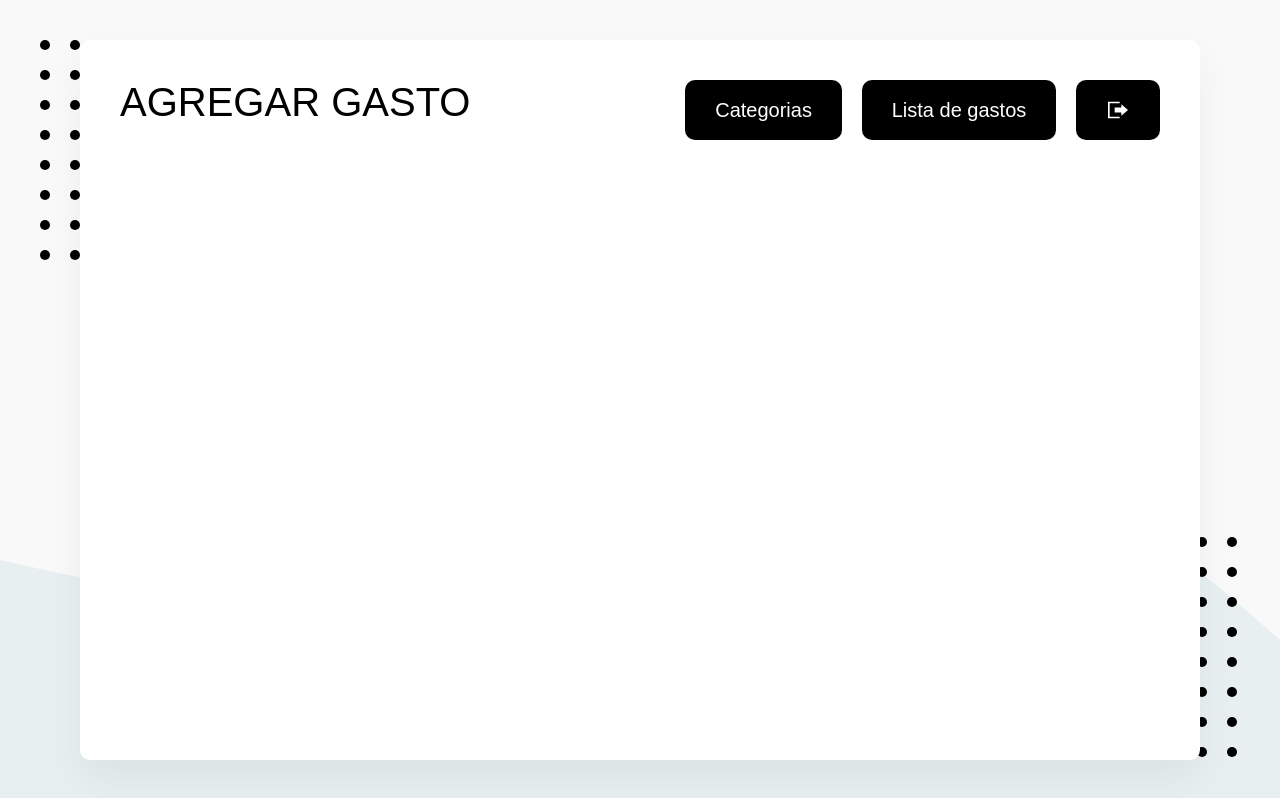
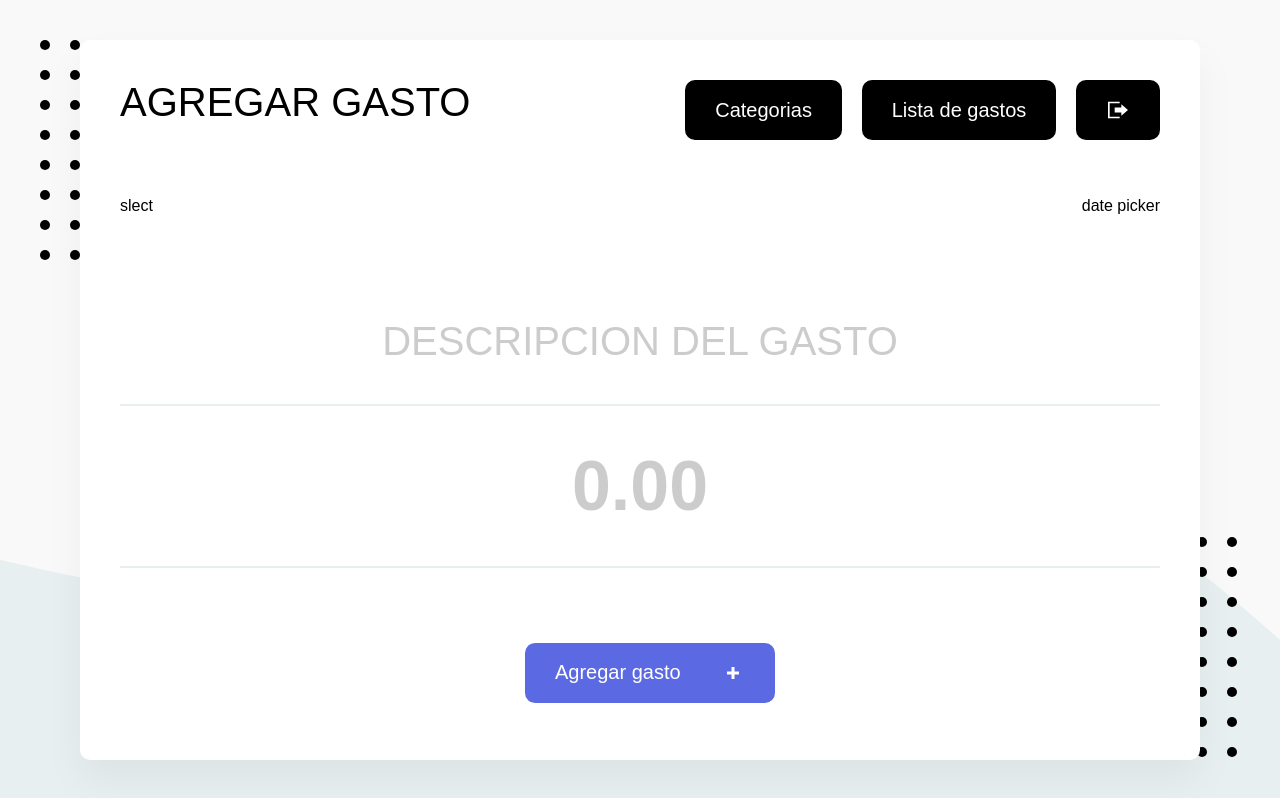
Before and after one commit to adrianjguerrero/app-gastos, a React (Create React App) app: page / in a window 1280 px wide. Built offline with nearby package versions, Linux system fonts and the light colour scheme; no server answers; sample sign-in values are in the browser's storage; what webfontloader would draw is missing.

Commit message:
formulario base para registrar gastos

```diff
--- a/src/App.js
+++ b/src/App.js
@@ -1,6 +1,8 @@
 import './App.css';
 import {Helmet} from 'react-helmet'
+
 import  {Header, Titulo, ContenedorBotones, ContenedorHeader} from './elements/Header'
+import ExpenseForm from './components/ExpenseForm'
 import Boton from './elements/Boton'
 import BtnLogout from './elements/BtnLogout'
 
@@ -20,6 +22,7 @@ function App() {
           </ContenedorBotones>
         </ContenedorHeader>
       </Header>
+      <ExpenseForm/>
 
     </>
   );
--- /dev/null
+++ b/src/components/ExpenseForm.js
@@ -0,0 +1,42 @@
+import React,{useState} from 'react';
+import {ContenedorBoton,ContenedorFiltros,Input,InputGrande,Formulario} from './../elements/FormElements'
+import Boton from './../elements/Boton'
+import {ReactComponent as IconoPlus} from './../images/plus.svg'
+
+const ExpenseForm = () => {
+
+    const [description,cambiarDescription] = useState('')
+    const [valor,cambiarValor] = useState('')
+
+    const handleChange = (e) => {
+        if(e.target.name === 'description') {
+            cambiarDescription(e.target.value)
+        } else if(e.target.name === 'valor') {
+            cambiarValor(e.target.value.replace(/[^0-9.]/g,''))
+        }
+    }
+    return (
+        <>
+            <Formulario>
+                <ContenedorFiltros>
+                    <p>slect</p>
+                    <p>date picker</p>
+                </ContenedorFiltros>
+                <div>
+                    <Input type="text" name="description" id="description"
+                     placeholder="Descripcion del gasto" value={description} onChange={handleChange}/>
+                    <InputGrande type="text" name="valor" id="valor"
+                    placeholder="0.00" value={valor} onChange={handleChange}/>
+                </div>
+                <ContenedorBoton>
+                    <Boton as="button" primario conIcono type="submit">
+                        Agregar gasto
+                        <IconoPlus/>
+                    </Boton>
+                </ContenedorBoton>
+            </Formulario>
+        </>
+    );
+}
+
+export default ExpenseForm;
```
Also changed, not shown: 1 other file (tests, documents, lock files or other folders).
